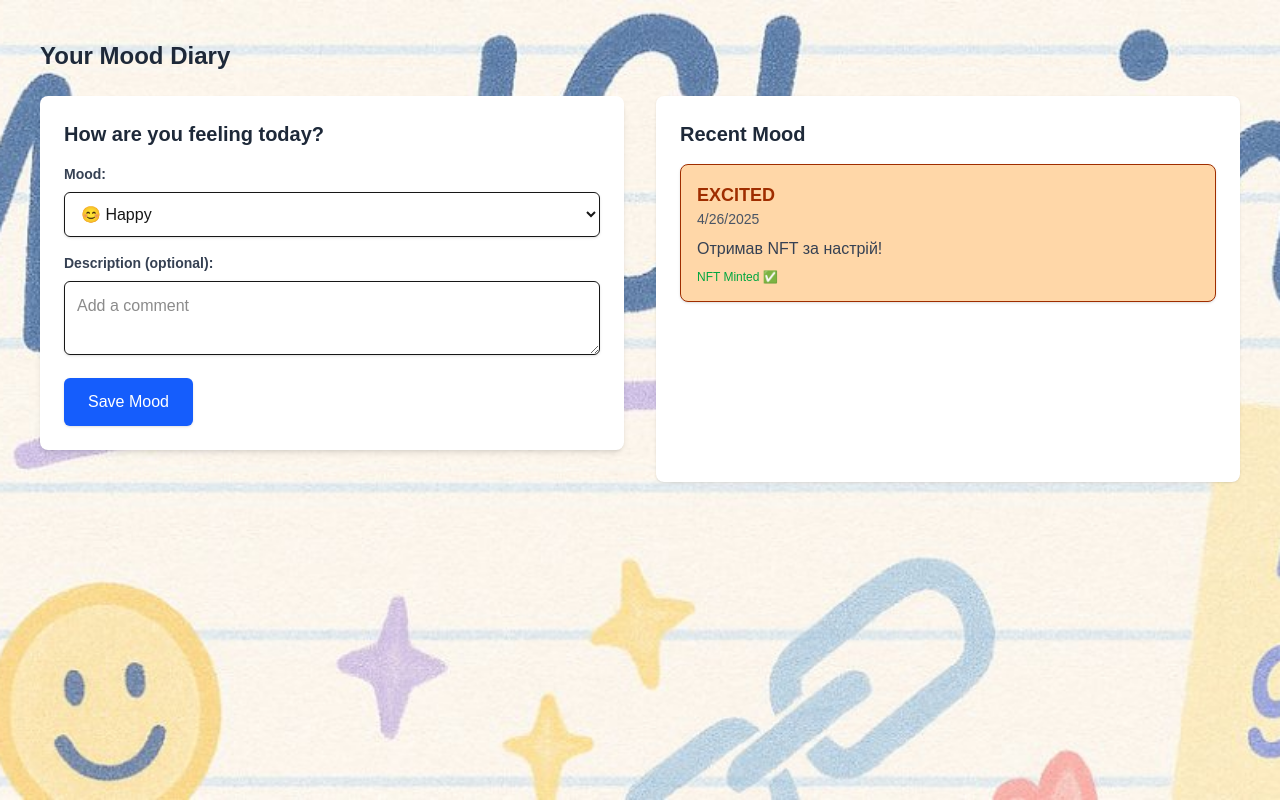
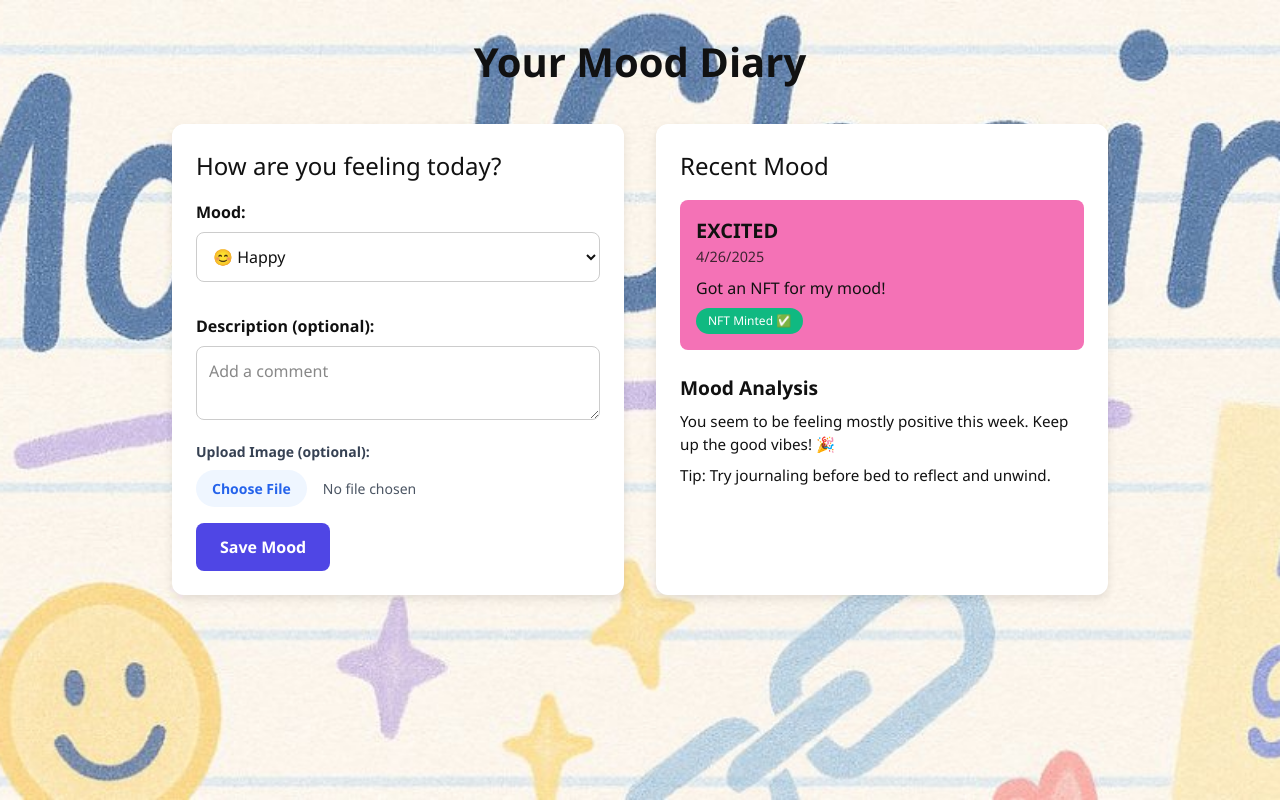
Before and after one commit to AndriiMoodChain/mood-chain, a Next.js app: page /cabinet in a window 1280 px wide. Built offline with nearby package versions, Linux system fonts and the light colour scheme.

Commit message:
Edited mood form

```diff
--- /dev/null
+++ b/src/app/cabinet/page.module.css
@@ -0,0 +1,183 @@
+.container {
+    padding: 2rem;
+    max-width: 1000px;
+    margin: 0 auto;
+    color: #111;
+    font-family: "Segoe UI", sans-serif;
+  }
+
+  .title {
+    font-size: 2.5rem;
+    font-weight: bold;
+    text-align: center;
+    margin-bottom: 2rem;
+  }
+
+  .grid {
+    display: grid;
+    grid-template-columns: 1fr 1fr;
+    gap: 2rem;
+  }
+
+  .card {
+    background-color: #fff;
+    border-radius: 12px;
+    box-shadow: 0 4px 10px rgba(0, 0, 0, 0.1);
+    padding: 1.5rem;
+  }
+
+  .subtitle {
+    font-size: 1.5rem;
+    margin-bottom: 1rem;
+  }
+
+  .label {
+    display: block;
+    margin-top: 1rem;
+    margin-bottom: 0.5rem;
+    font-weight: 600;
+  }
+
+  .select,
+  .textarea {
+    width: 100%;
+    padding: 0.75rem;
+    font-size: 1rem;
+    border: 1px solid #ccc;
+    border-radius: 8px;
+    margin-bottom: 1rem;
+  }
+
+  .button {
+    background-color: #4f46e5;
+    color: white;
+    padding: 0.75rem 1.5rem;
+    font-size: 1rem;
+    font-weight: 600;
+    border: none;
+    border-radius: 8px;
+    cursor: pointer;
+    transition: background-color 0.2s ease;
+  }
+
+  .button:hover {
+    background-color: #4338ca;
+  }
+
+  .moodCard {
+    padding: 1rem;
+    border-radius: 8px;
+    color: #111;
+    margin-bottom: 1rem;
+  }
+
+  .moodTitle {
+    font-size: 1.25rem;
+    font-weight: bold;
+  }
+
+  .moodDate {
+    font-size: 0.9rem;
+    opacity: 0.8;
+  }
+
+  .moodDescription {
+    margin-top: 0.5rem;
+  }
+
+  .nftTag {
+    display: inline-block;
+    background-color: #10b981;
+    color: white;
+    padding: 0.25rem 0.75rem;
+    border-radius: 9999px;
+    font-size: 0.75rem;
+    margin-top: 0.5rem;
+  }
+
+  .analysisSection {
+    margin-top: 1.5rem;
+  }
+
+  .analysisTitle {
+    font-size: 1.2rem;
+    font-weight: bold;
+    margin-bottom: 0.5rem;
+  }
+
+  .analysisText {
+    font-size: 0.95rem;
+    margin-bottom: 0.5rem;
+  }
+
+  .inputFile {
+    width: 100%;
+    font-size: 0.875rem;
+    color: #4b5563;
+  }
+
+  .inputFile::-webkit-file-upload-button {
+    margin-right: 1rem;
+    padding-top: 0.5rem;
+    padding-bottom: 0.5rem;
+    padding-left: 1rem;
+    padding-right: 1rem;
+    border-radius: 9999px;
+    border: none;
+    font-size: 0.875rem;
+    font-weight: 600;
+    background-color: #eff6ff;
+    color: #2563eb;
+    cursor: pointer;
+  }
+
+  .inputFile::file-selector-button {
+    margin-right: 1rem;
+    padding-top: 0.5rem;
+    padding-bottom: 0.5rem;
+    padding-left: 1rem;
+    padding-right: 1rem;
+    border-radius: 9999px;
+    border: none;
+    font-size: 0.875rem;
+    font-weight: 600;
+    background-color: #eff6ff;
+    color: #2563eb;
+    cursor: pointer;
+  }
+
+  .inputFile::-webkit-file-upload-button:hover {
+    background-color: #dbeafe;
+  }
+
+  .inputFile::file-selector-button:hover {
+    background-color: #dbeafe;
+  }
+
+  .previewImage {
+    margin-top: 1rem;
+    width: 8rem;
+    height: 8rem;
+    object-fit: cover;
+    border-radius: 0.375rem;
+    box-shadow: 0 4px 6px -1px rgba(0, 0, 0, 0.1), 0 2px 4px -2px rgba(0, 0, 0, 0.05);
+  }
+
+  .moodCardImage {
+    margin-top: 0.5rem;
+    border-radius: 0.5rem;
+    width: 100%;
+    height: auto;
+    max-height: 16rem;
+    object-fit: cover;
+  }
+
+
+  .moodHappy { background-color: #f59e0b; }
+  .moodSad { background-color: #60a5fa; }
+  .moodAngry { background-color: #ef4444; }
+  .moodAnxious { background-color: #a78bfa; }
+  .moodCalm { background-color: #34d399; }
+  .moodExcited { background-color: #f472b6; }
+  .moodTired { background-color: #9ca3af; }
+  .moodDefault { background-color: #d1d5db; }
--- a/src/app/cabinet/page.tsx
+++ b/src/app/cabinet/page.tsx
@@ -2,15 +2,16 @@
 
 import { useState } from "react";
 import { MoodType, MoodEntry } from "@/types/mood";
-
+import styles from "./page.module.css";
 
 const dummyMoods: MoodEntry[] = [
   {
     id: "1",
     date: new Date().toISOString(),
     mood: "happy" as MoodType,
-    description: "Чудовий день!",
+    description: "Feeling light and joyful.",
     nftMinted: false,
+
   },
 ];
 
@@ -18,7 +19,7 @@ const initialSingleMood: MoodEntry = {
   id: "2",
   date: new Date().toISOString(),
   mood: "excited" as MoodType,
-  description: "Отримав NFT за настрій!",
+  description: "Got an NFT for my mood!",
   nftMinted: true,
 };
 
@@ -27,47 +28,63 @@ export default function CabinetPage() {
   const [description, setDescription] = useState("");
   const [moods, setMoods] = useState<MoodEntry[]>(dummyMoods);
   const [singleMood, setSingleMood] = useState<MoodEntry>(initialSingleMood);
+  const [imagePreview, setImagePreview] = useState<string | null>(null);
+
+  const handleImageChange = (e: React.ChangeEvent<HTMLInputElement>) => {
+    const file = e.target.files?.[0];
+    if (file) {
+      const reader = new FileReader();
+      reader.onloadend = () => {
+        setImagePreview(reader.result as string);
+      };
+      reader.readAsDataURL(file);
+    } else {
+      setImagePreview(null);
+    }
+  };
+
+
 
   const handleMoodSubmit = (newMood: MoodType, newDescription?: string) => {
-    console.log("Новий настрій:", newMood, newDescription);
-
     const newEntry: MoodEntry = {
       id: Date.now().toString(),
       date: new Date().toISOString(),
       mood: newMood,
       description: newDescription,
       nftMinted: false,
+      image: imagePreview || undefined,
     };
+
     setMoods([...moods, newEntry]);
     setSingleMood(newEntry);
     setMood("happy");
     setDescription("");
+    setImagePreview(null);
   };
 
+
   const moodColors: { [key in MoodType]: string } = {
-    happy: 'bg-yellow-200 text-yellow-800',
-    sad: 'bg-blue-200 text-blue-800',
-    angry: 'bg-red-200 text-red-800',
-    anxious: 'bg-purple-200 text-purple-800',
-    calm: 'bg-green-200 text-green-800',
-    excited: 'bg-orange-200 text-orange-800',
-    tired: 'bg-gray-200 text-gray-800',
+    happy: styles.moodHappy,
+    sad: styles.moodSad,
+    angry: styles.moodAngry,
+    anxious: styles.moodAnxious,
+    calm: styles.moodCalm,
+    excited: styles.moodExcited,
+    tired: styles.moodTired,
   };
 
-  const moodColorClass = moodColors[singleMood.mood] || 'bg-gray-100 text-gray-700';
+  const moodColorClass = moodColors[singleMood.mood] || styles.moodDefault;
 
   return (
-    <main className="container mx-auto p-6 md:p-10">
-      <h1 className="text-2xl font-bold text-gray-800 mb-6">Your Mood Diary</h1>
-      <div className="grid grid-cols-1 md:grid-cols-2 gap-8">
-
-          <div className="rounded-lg shadow-md p-6 bg-white mb-8">
-            <h2 className="text-xl font-bold text-gray-800 mb-4">How are you feeling today?</h2>
-            <div className="mb-4">
-              <label htmlFor="mood" className="block text-gray-700 text-sm font-bold mb-2">Mood:</label>
+    <main className={styles.container}>
+      <h1 className={styles.title}>Your Mood Diary</h1>
+      <div className={styles.grid}>
+        <div className={styles.card}>
+          <h2 className={styles.subtitle}>How are you feeling today?</h2>
+          <label className={styles.label} htmlFor="mood">Mood:</label>
           <select
             id="mood"
-                className="w-full p-3 border rounded-md shadow-sm focus:ring focus:ring-blue-200 focus:border-blue-300"
+            className={styles.select}
             value={mood}
             onChange={(e) => setMood(e.target.value as MoodType)}
           >
@@ -79,36 +96,54 @@ export default function CabinetPage() {
             <option value="excited">🤩 Excited</option>
             <option value="tired">😴 Tired</option>
           </select>
-            </div>
-            <div className="mb-4">
-              <label htmlFor="description" className="block text-gray-700 text-sm font-bold mb-2">Description (optional):</label>
+
+          <label className={styles.label} htmlFor="description">Description (optional):</label>
           <textarea
             id="description"
-                className="w-full p-3 border rounded-md shadow-sm focus:ring focus:ring-blue-200 focus:border-blue-300"
+            className={styles.textarea}
             placeholder="Add a comment"
             value={description}
             onChange={(e) => setDescription(e.target.value)}
           />
+
+          <div className="mb-4">
+            <label className="block text-gray-700 text-sm font-bold mb-2" htmlFor="image">Upload Image (optional):</label>
+            <input
+              type="file"
+              accept="image/*"
+              id="image"
+              onChange={handleImageChange}
+              className={styles.inputFile}
+            />
+            {imagePreview && (
+              <img src={imagePreview} alt="Preview" className={styles.previewImage} />
+            )}
           </div>
-            <button
-              onClick={() => handleMoodSubmit(mood, description)}
-              className="bg-blue-600 hover:bg-blue-700 text-white py-3 px-6 rounded-md shadow-sm focus:outline-none focus:ring-2 focus:ring-blue-400"
-            >
+
+          <button className={styles.button} onClick={() => handleMoodSubmit(mood, description)}>
             Save Mood
           </button>
         </div>
 
+        <div className={styles.card}>
+          <h2 className={styles.subtitle}>Recent Mood</h2>
+          <div className={`${styles.moodCard} ${moodColorClass}`}>
+            <div className={styles.moodTitle}>{singleMood.mood.toUpperCase()}</div>
+            <div className={styles.moodDate}>{new Date(singleMood.date).toLocaleDateString()}</div>
+            {singleMood.description && <p className={styles.moodDescription}>{singleMood.description}</p>}
+            {singleMood.nftMinted && <span className={styles.nftTag}>NFT Minted ✅</span>}
+            {singleMood.image && (
+              <img src={singleMood.image} alt="Mood" className={styles.moodCardImage} />
+            )}
 
-          <div className="rounded-lg shadow-sm p-6 bg-white">
-            <h2 className="text-xl font-semibold text-gray-800 mb-4">Recent Mood</h2>
-            <div className={`border rounded-lg shadow-sm p-4 mb-4 ${moodColorClass}`}>
-              <div className="text-lg font-semibold">{singleMood.mood.toUpperCase()}</div>
-              <div className="text-sm text-gray-600">{new Date(singleMood.date).toLocaleDateString()}</div>
-              {singleMood.description && <p className="mt-2 text-gray-700">{singleMood.description}</p>}
-              {singleMood.nftMinted && <span className="text-green-600 text-xs mt-2 block">NFT Minted ✅</span>}
+          </div>
+
+          <div className={styles.analysisSection}>
+            <h3 className={styles.analysisTitle}>Mood Analysis</h3>
+            <p className={styles.analysisText}>You seem to be feeling mostly positive this week. Keep up the good vibes! 🎉</p>
+            <p className={styles.analysisText}>Tip: Try journaling before bed to reflect and unwind.</p>
           </div>
         </div>
-
       </div>
     </main>
   );
--- a/src/types/mood.ts
+++ b/src/types/mood.ts
@@ -6,4 +6,5 @@ export interface MoodEntry {
   mood: MoodType;
   description?: string;
   nftMinted?: boolean;
+  image?: string;
 }
```
Lines whose indentation alone changed are shown as unchanged.
